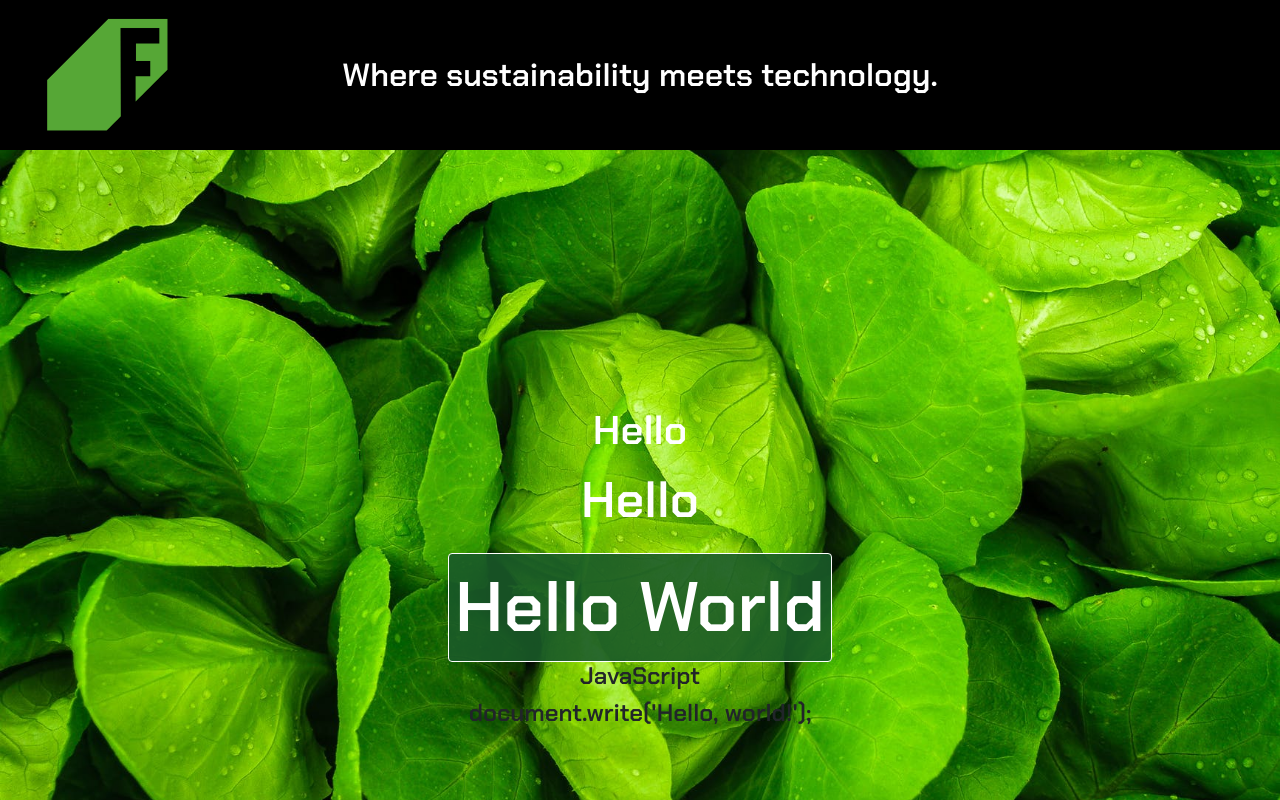
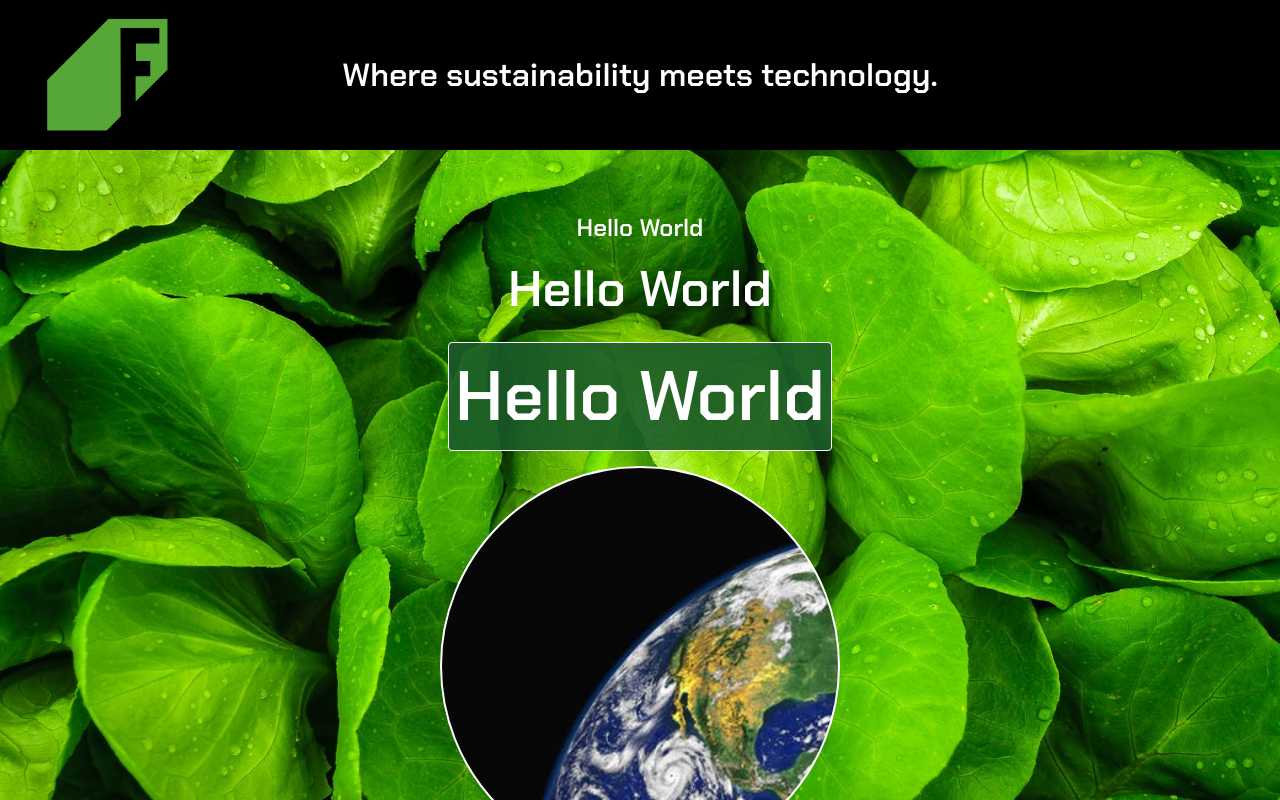
Before and after one commit to binnsy/freight-farms-app, a React (Create React App) app: page / in a window 1280 px wide. Shown: the top 800 px of the page. Built offline with nearby package versions, Linux system fonts and the light colour scheme; the HTML template or start-up script is replaced by a standard one.

Commit message:
Working button with actions No tests for actions

```diff
--- a/src/App.js
+++ b/src/App.js
@@ -11,7 +11,7 @@ class App extends Component {
       <div className="App">
         <Header />
         <section className="main">
-        <Headline header="Hello" desc="Hello"/>
+        <Headline header="Hello World" desc="Hello World"/>
         </section>
         <div className="button">
           <HelloButton />
--- a/src/app.scss
+++ b/src/app.scss
@@ -1,7 +1,7 @@
 // @import 'bootstrap/dist/css/bootstrap.css';
 
 body {
-  margin: 0;
+  // margin: 0;
   background: url("./images/lettuce.jpeg");
   padding: 0;
   height: 100%;
--- a/src/component/button/HelloButton.js
+++ b/src/component/button/HelloButton.js
@@ -40,65 +40,30 @@ class HelloButton extends Component {
   constructor (props) {
   super(props)
   this.state = {
-    // language: '',
-    // text: ''
-    language: this.getHello()
+    language: '',
+    text: ''
   }
-  // this.submitEvent = this.submitEvent.bind(this);
-}
-//   submitEvent() {
-//     console.log(languages)
-//       // api.fetchQuote()
-//         .then((languages)=>{
-//           this.setState({
-//             language: languages.language,
-//             text: languages.text
-//           })
-//         });
-// }
-
-// componentDidMount () {
-//   // const newLanguage = () => this.setState({ language: this.getHello().language[0] })
-//   // console.log(newLanguage)
-//   this.getHello()
-// //     const newLanguage = () => this.setState({ language: this.getHello() })
-// //     setInterval(newLanguage, 24000)
-//   }
-componentDidMount () {
-  const newLanguage = () => this.setState({ language: this.getHello() })
-  setInterval(newLanguage, 24000)
 }
 
 getHello =() => {
-    console.log(languages)
+    // console.log(languages)
     const random = (Math.random() * languages.length) | 0
-    console.log(languages[random])
-    return languages[random]
+    // console.log(languages[random])
+    const oneLanguage = languages[random]
+    // console.log(oneLanguage)
+    this.setState({
+        language: oneLanguage.language,
+        text: oneLanguage.text
+    })
   }
 
   submitEvent() {
     this.getHello()
-    console.log(languages)
-    const newLanguage = () => this.setState({ language: this.getHello() })
-
-    // if(this.props.emitEvent) {
-    //   this.props.emitEvent()
-    // }
-
-    // this.setState({
-    //   // language: { language },
-    //   // text: { text }
-    //   languages: this.getHello()
-    //
-    // })
+    // console.log(languages)
   }
 
   render() {
-    // const { language, text } = this.props.languages[this.props.random]
-      const { language } = this.state
-      console.log(language)
-      // let language = this.state.language
-      // console.log(language)
+      const { language, text } = this.state
       // console.log(language)
       // console.log(text)
 
@@ -107,9 +72,12 @@ getHello =() => {
           <button onClick={() => this.submitEvent()} className="button border border-white rounded">
             Hello World
           </button>
-          <div>
-          <h4>{language.language}</h4>
-          <h4>{language.text}</h4>
+          <div className="button-output">
+          <h4 className="output">
+          {language}
+          <br></br>
+          {text}
+          </h4>
         </div>
       </div>
       )
--- a/src/component/button/styles.scss
+++ b/src/component/button/styles.scss
@@ -15,6 +15,7 @@
     text-align: center;
     justify-content: center;
     font-size: 70px;
+    // margin: 0 auto;
     font-family: 'Chakra Petch', sans-serif;
 
 }
@@ -24,3 +25,57 @@ button {
   color: white;
 
 }
+.button-output {
+width: 100%;
+width: 400px;
+height: 400px;
+border-radius: 50%;
+border: 2px solid white;
+background: url("./../../images/earth.jpg");
+background-size: cover;
+background-size: 900px;
+// background-attachment: fixed;
+margin-top: 15px;
+margin-left: auto;
+margin-right: auto;
+margin-bottom: 11%;
+}
+
+.output {
+
+  display: inline-block;
+  justify-content: center;
+  margin-top: 20%;
+  text-align: center;
+  vertical-align: middle;
+  font-size: 30px;
+  // // margin: auto;
+  // padding: 10%;
+  word-wrap: normal;
+  // font-size: 30px;
+  padding: 25px;
+  color: #fff;
+  // text-align: center;
+  // line-height: 0;
+// position: relative;
+// // width: 20%;
+// // height: 0;
+// padding: 50%;
+border-radius: 50%;
+  // width:100%;
+  // border-radius:50%;
+  // text-align:center;
+  // font-size: 48px;
+  // padding:50% 0;
+  line-height:2;
+  // position:relative;
+  // background: rgba(0,0,0,.7);
+  // width: 375px;
+  // height: 375px;
+  // margin-bottom: 10%;
+  // margin-top: 15px;
+  // margin-left: auto;
+  // margin-right: auto;
+  // color: white;
+  // font-family: Helvetica, Arial Black, sans;
+}
--- a/src/component/header/styles.scss
+++ b/src/component/header/styles.scss
@@ -16,12 +16,14 @@ header {
   width: 100%;
   height: 100%;
   margin: 0 auto;
-  overflow:auto;
+  overflow: auto;
 
   .text {
     color: white;
+    width: 100%;
+    float: right;
     text-align: center;
-    overflow:auto;
+    overflow: auto;
     align-content: center;
     position: absolute;
     top: 50%;
@@ -29,15 +31,14 @@ header {
     margin-right: -50%;
     font-family: 'Chakra Petch', sans-serif;
     font-size: 32px;
-    transform: translate(-50%, -50%)
-    // float:left;
+    transform: translate(-50%, -50%);
+    // margin-left: 200px;
   }
   .logo {
-    display: block;
+    display: inline-block;
     width: 200px;
     height: 10%;
     position: absolute;
-    // left: 10px; top: 50%;
     -webkit-transform: translateY(-50%);
     -moz-transform: translateY(-50%);
     transform: translateY(-50%);
@@ -45,7 +46,7 @@ header {
     img {
       width: 100%;
       margin: 0;
-      display: block;
+      display: inline-block;
     }
 
   }
--- a/src/component/headline/Headline.js
+++ b/src/component/headline/Headline.js
@@ -16,7 +16,7 @@ class Headline extends Component {
 
     return (
       <div data-test="HeadlineComponent">
-        <h1 data-test="header">{header}</h1>
+        <h4 data-test="header">{header}</h4>
           <p data-test="desc">
             {desc}
           </p>
--- a/src/component/headline/styles.scss
+++ b/src/component/headline/styles.scss
@@ -4,7 +4,7 @@
   width: 100%;
   text-align: center;
   justify-content: center;
-  padding-top: 20%;
+  padding-top: 5%;
   font-family: 'Chakra Petch', sans-serif;
   font-size: 50px;
   color: white;
```
Also changed, not shown: src/images/earth.jpeg (added), src/images/earth.jpg (added).
